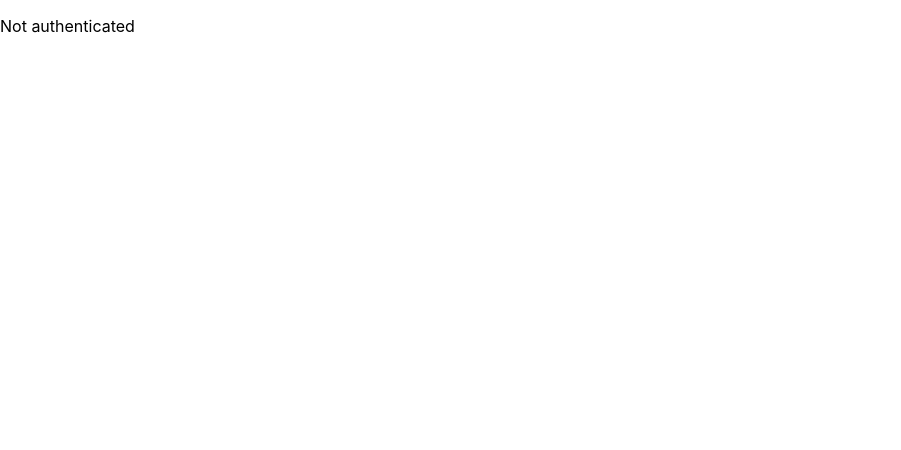
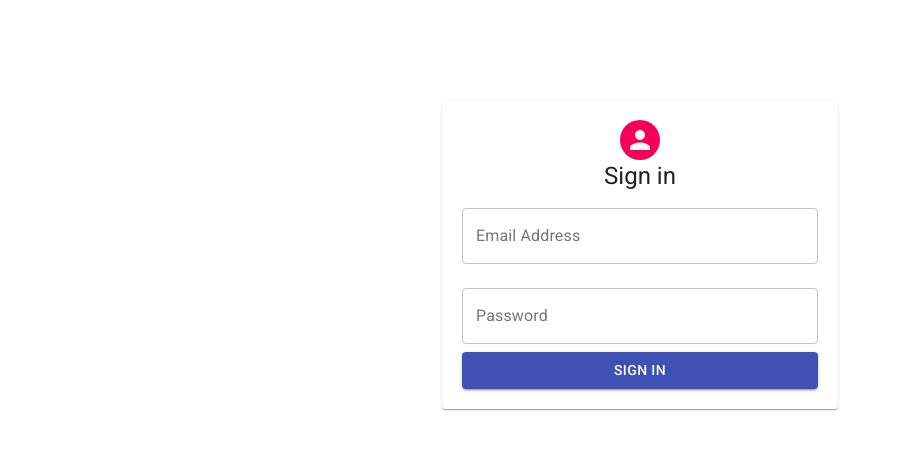
Before and after one commit to github-marti/Bug-Tracker, a React (Create React App) app: page /login in a window 1280 px wide. Shown: the top 450 px of the page, without its empty margins (0-901 px from the left). Built offline with nearby package versions, Linux system fonts and the light colour scheme; no server answers.

Commit message:
made material-ui work on login and fixed protected route bug that wasn't redirectly to login on isAuthenticated = false

```diff
--- a/src/components/Login/index.tsx
+++ b/src/components/Login/index.tsx
@@ -3,60 +3,56 @@ import { connect } from 'react-redux';
 import { Redirect } from 'react-router-dom';
 import { loginUser } from '../../actions';
 
-// import { withStyles } from '@material-ui/styles';
-// import Avatar from '@material-ui/core/Avatar';
-// import Button from '@material-ui/core/Button';
-// import TextField from '@material-ui/core/TextField';
-// import LockOutlinedIcon from '@material-ui/icons/LockOutlined';
-// import Typography from '@material-ui/core/Typography';
-// import Paper from '@material-ui/core/Paper';
-// import Container from '@material-ui/core/Container';
+import { WithStyles, withStyles, createStyles } from '@material-ui/core';
+import Avatar from '@material-ui/core/Avatar';
+import Button from '@material-ui/core/Button';
+import TextField from '@material-ui/core/TextField';
+import Typography from '@material-ui/core/Typography';
+import Paper from '@material-ui/core/Paper';
+import Container from '@material-ui/core/Container';
 
 import { AppState } from '../../store/configureStore';
 import { ThunkDispatch } from 'redux-thunk';
 import { AppActions } from '../../types/actions';
 import { bindActionCreators } from 'redux';
 
-// const styles = {
-//     root: {
-//         '@global': {
-//             body: {
-//                 backgroundColor: '#fff',
-//             },
-//         },
-//         paper: {
-//             marginTop: 100,
-//             display: 'flex',
-//             padding: 20,
-//             flexDirection: 'column',
-//             alignItems: 'center',
-//         },
-//         avatar: {
-//             marginLeft: 'auto',
-//             marginRight: 'auto',
-//             backgroundColor: '#f50057',
-//         },
-//         form: {
-//             marginTop: 1,
-//         },
-//         errorText: {
-//             color: '#f50057',
-//             marginBottom: 5,
-//             textAlign: 'center',
-//         },
-//     },
-// };
+const styles = () =>
+    createStyles({
+        '@global': {
+            body: {
+                backgroundColor: '#fff',
+            },
+        },
+        paper: {
+            marginTop: 100,
+            display: 'flex',
+            padding: 20,
+            flexDirection: 'column',
+            alignItems: 'center',
+        },
+        avatar: {
+            marginLeft: 'auto',
+            marginRight: 'auto',
+            backgroundColor: '#f50057',
+        },
+        form: {
+            marginTop: 1,
+        },
+        errorText: {
+            color: '#f50057',
+            marginBottom: 5,
+            textAlign: 'center',
+        },
+    });
 
 interface LoginState {
     email: string;
     password: string;
 }
 
-interface LoginProps {
-    classes?: object;
-}
+interface IProps extends WithStyles<typeof styles> {}
 
-type Props = LoginProps & LinkStateProps & LinkDispatchProps;
+type Props = LinkStateProps & LinkDispatchProps & IProps;
 
 export class Login extends Component<Props, LoginState> {
     state = { email: '', password: '' };
@@ -74,59 +70,46 @@ export class Login extends Component<Props, LoginState> {
     };
 
     render() {
-        const { isAuthenticated, loginFailure } = this.props;
+        const { isAuthenticated, loginFailure, classes } = this.props;
         if (isAuthenticated) {
             return <Redirect to="/" />;
         } else {
             return (
-                <>
-                    <p>{loginFailure}</p>
-                    {isAuthenticated ? <p>Authenticated</p> : <p>Not authenticated</p>}
-                </>
-                // <Container component="main" maxWidth="xs">
-                //     <Paper className={classes.root.paper}>
-                //         <Avatar className={classes.avatar}>
-                //             <LockOutlinedIcon />
-                //         </Avatar>
-                //         <Typography component="h1" variant="h5">
-                //             Sign in
-                //         </Typography>
-                //         <TextField
-                //             variant="outlined"
-                //             margin="normal"
-                //             fullWidth
-                //             id="email"
-                //             label="Email Address"
-                //             name="email"
-                //             onChange={this.handleEmailChange}
-                //         />
-                //         <TextField
-                //             variant="outlined"
-                //             margin="normal"
-                //             fullWidth
-                //             name="password"
-                //             label="Password"
-                //             type="password"
-                //             id="password"
-                //             onChange={this.handlePasswordChange}
-                //         />
-                //         {loginFailure && (
-                //             <Typography component="p" className={classes.errorText}>
-                //                 Incorrect email or password.
-                //             </Typography>
-                //         )}
-                //         <Button
-                //             type="button"
-                //             fullWidth
-                //             variant="contained"
-                //             color="primary"
-                //             className={classes.submit}
-                //             onClick={this.onSubmit}
-                //         >
-                //             Sign In
-                //         </Button>
-                //     </Paper>
-                // </Container>
+                <Container component="main" maxWidth="xs">
+                    <Paper className={classes.paper}>
+                        <Avatar className={classes.avatar}></Avatar>
+                        <Typography component="h1" variant="h5">
+                            Sign in
+                        </Typography>
+                        <TextField
+                            variant="outlined"
+                            margin="normal"
+                            fullWidth
+                            id="email"
+                            label="Email Address"
+                            name="email"
+                            onChange={this.handleEmailChange}
+                        />
+                        <TextField
+                            variant="outlined"
+                            margin="normal"
+                            fullWidth
+                            name="password"
+                            label="Password"
+                            type="password"
+                            id="password"
+                            onChange={this.handlePasswordChange}
+                        />
+                        {loginFailure && (
+                            <Typography component="p" className={classes.errorText}>
+                                Incorrect email or password.
+                            </Typography>
+                        )}
+                        <Button type="button" fullWidth variant="contained" color="primary" onClick={this.onSubmit}>
+                            Sign In
+                        </Button>
+                    </Paper>
+                </Container>
             );
         }
     }
@@ -156,4 +139,4 @@ const mapDispatchToProps = (dispatch: ThunkDispatch<any, any, AppActions>): Link
     };
 };
 
-export default connect(mapStateToProps, mapDispatchToProps)(Login);
+export default withStyles(styles)(connect(mapStateToProps, mapDispatchToProps)(Login));
--- a/src/components/ProtectedRoute/index.tsx
+++ b/src/components/ProtectedRoute/index.tsx
@@ -11,7 +11,7 @@ type Props = LinkStateToProps & ProtectedRouteProps;
 
 class ProtectedRoute extends Component<Props, {}> {
     render() {
-        const { isAuthenticated, isVerifying, ...rest } = this.props;
+        const { isAuthenticated, isVerifying, component, ...rest } = this.props;
         return (
             <Route
                 {...rest}
@@ -19,7 +19,7 @@ class ProtectedRoute extends Component<Props, {}> {
                     isVerifying ? (
                         <div />
                     ) : isAuthenticated ? (
-                        <Component {...this.props} />
+                        <Component {...props} />
                     ) : (
                         <Redirect
                             to={{
```
